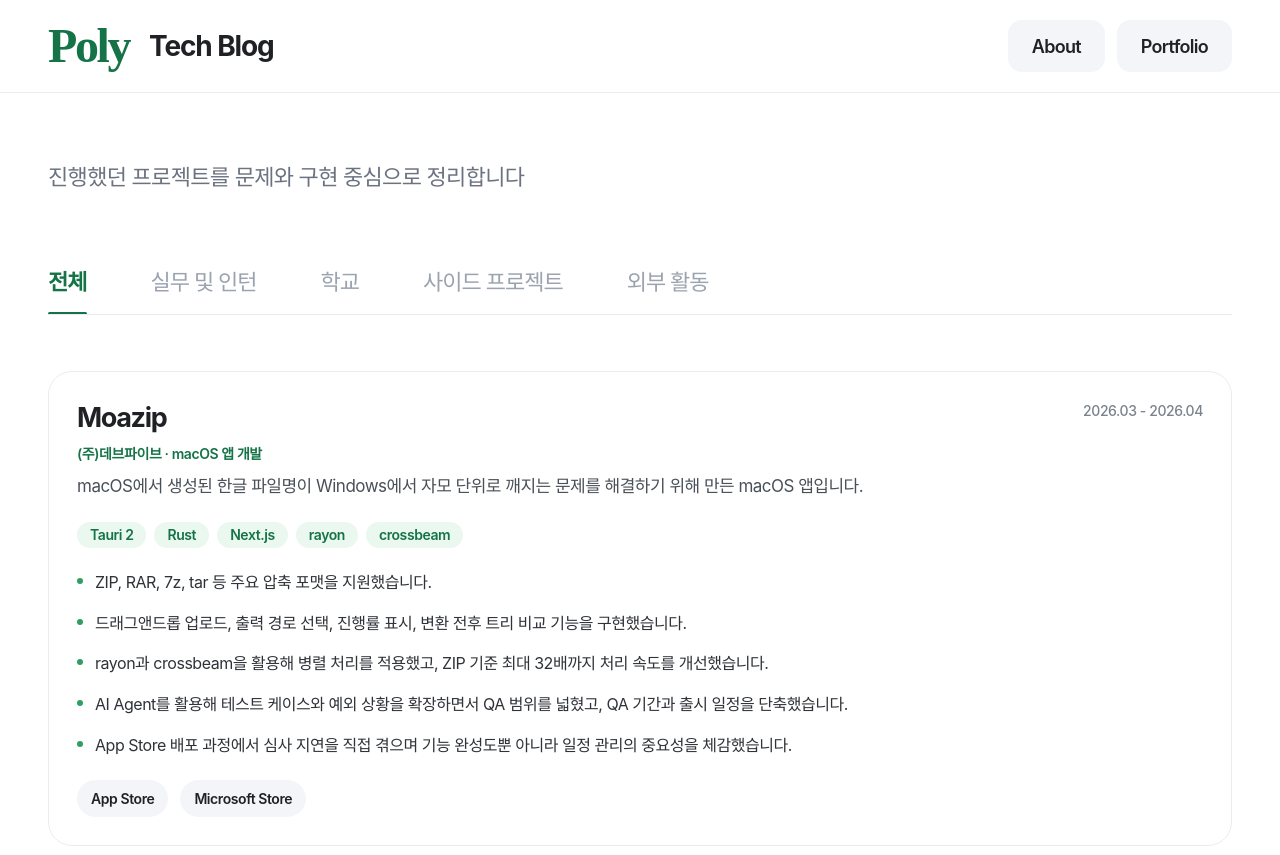
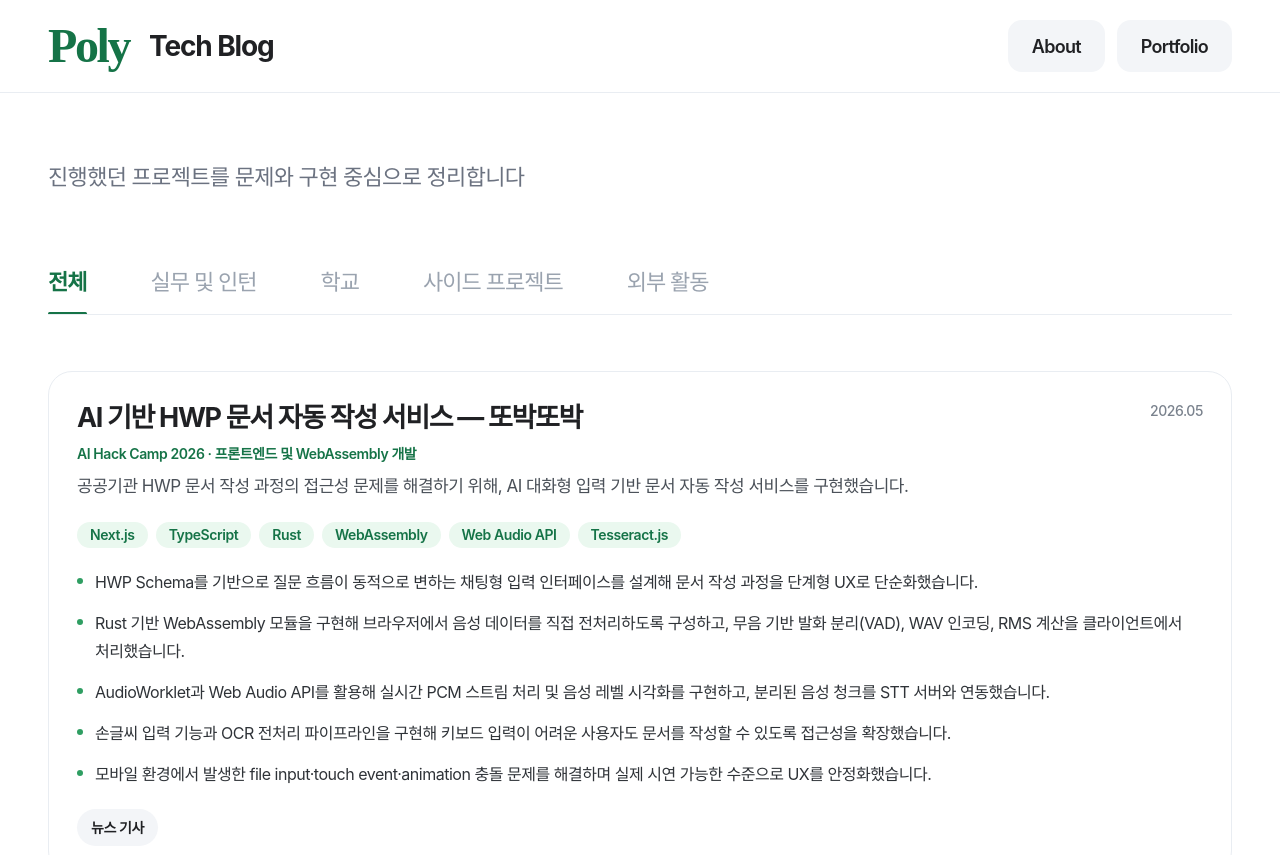
Before and after one commit to indianaPoly/portfoilo, a Next.js app: page /portfolio in a window 1280 px wide. Shown: the top 855 px of the page. Built offline with nearby package versions, Linux system fonts and the light colour scheme.

Commit message:
add date

```diff
--- a/data/portfolioContent.ts
+++ b/data/portfolioContent.ts
@@ -7,6 +7,36 @@
 ] as const;
 
 export const projects = [
+  {
+    name: 'AI 기반 HWP 문서 자동 작성 서비스 — 또박또박',
+    category: '외부 활동',
+    organization: 'AI Hack Camp 2026',
+    period: '2026.05',
+    role: '프론트엔드 및 WebAssembly 개발',
+    summary:
+      '공공기관 HWP 문서 작성 과정의 접근성 문제를 해결하기 위해, AI 대화형 입력 기반 문서 자동 작성 서비스를 구현했습니다.',
+    techStack: [
+      'Next.js',
+      'TypeScript',
+      'Rust',
+      'WebAssembly',
+      'Web Audio API',
+      'Tesseract.js',
+    ],
+    highlights: [
+      'HWP Schema를 기반으로 질문 흐름이 동적으로 변하는 채팅형 입력 인터페이스를 설계해 문서 작성 과정을 단계형 UX로 단순화했습니다.',
+      'Rust 기반 WebAssembly 모듈을 구현해 브라우저에서 음성 데이터를 직접 전처리하도록 구성하고, 무음 기반 발화 분리(VAD), WAV 인코딩, RMS 계산을 클라이언트에서 처리했습니다.',
+      'AudioWorklet과 Web Audio API를 활용해 실시간 PCM 스트림 처리 및 음성 레벨 시각화를 구현하고, 분리된 음성 청크를 STT 서버와 연동했습니다.',
+      '손글씨 입력 기능과 OCR 전처리 파이프라인을 구현해 키보드 입력이 어려운 사용자도 문서를 작성할 수 있도록 접근성을 확장했습니다.',
+      '모바일 환경에서 발생한 file input·touch event·animation 충돌 문제를 해결하며 실제 시연 가능한 수준으로 UX를 안정화했습니다.',
+    ],
+    links: [
+      {
+        label: '뉴스 기사',
+        url: 'https://n.news.naver.com/mnews/article/016/0002645434?sid=105',
+      },
+    ],
+  },
   {
     name: 'Moazip',
     category: '실무 및 인턴',
```
